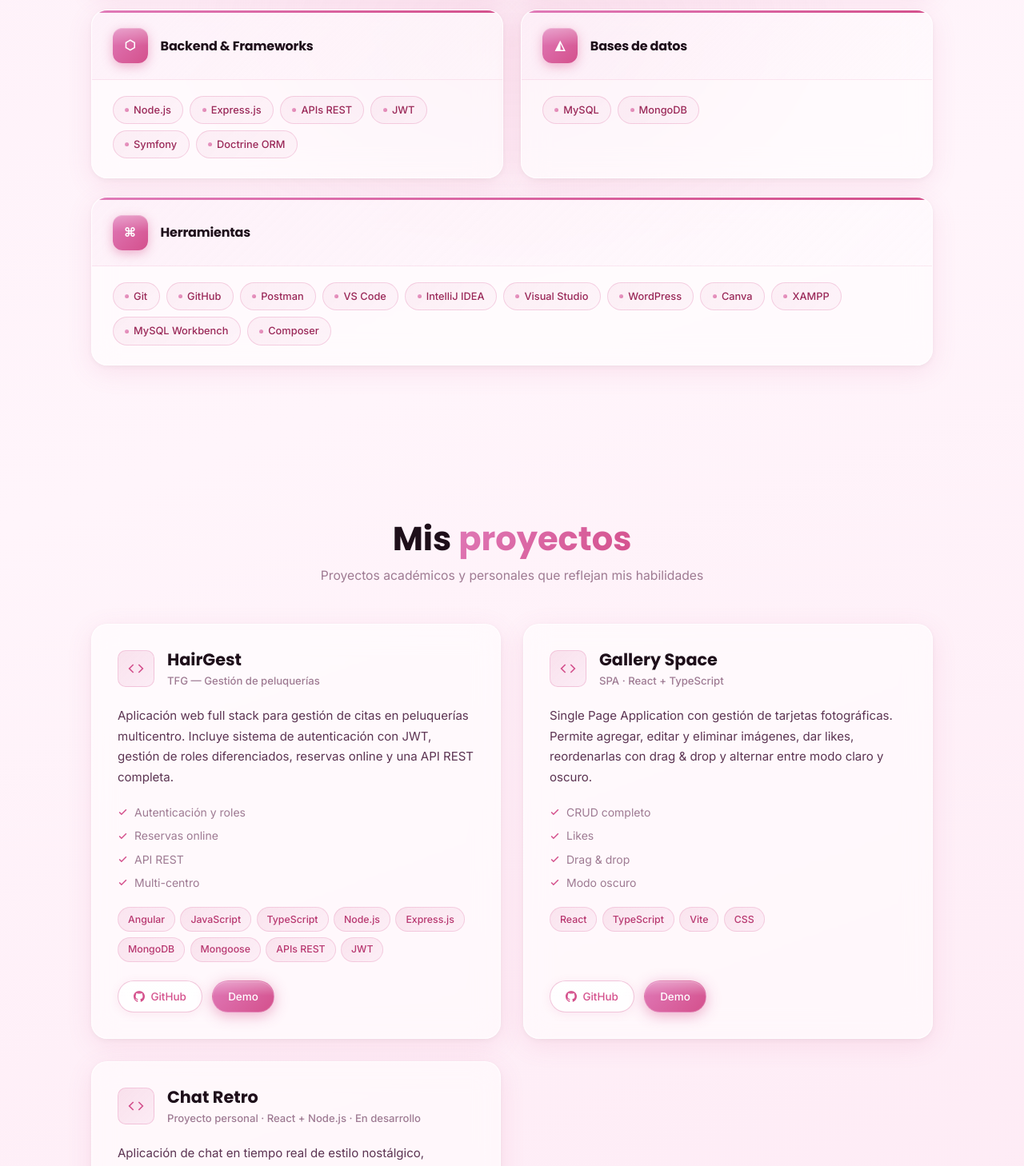
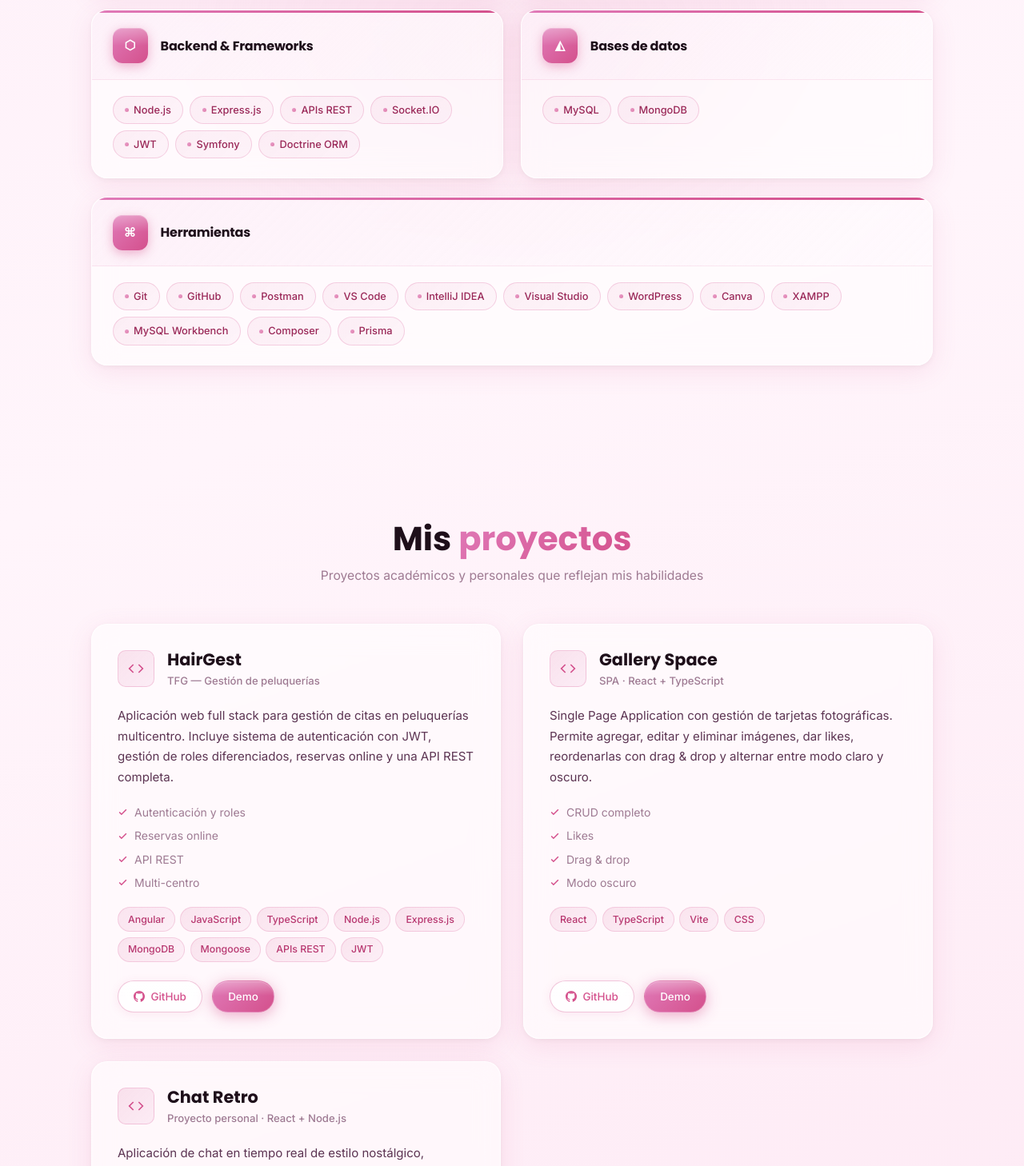
Before and after one commit to Monica-pxl/portfolio-monica, a React (Vite) app: page / in a window 1280 px wide. Shown: the part 2280-3738 px from the top of the page at 80% size. Built offline with nearby package versions, Linux system fonts and the light colour scheme.

Commit message:
Actualización de portfolio con nuevo proyecto añadido

```diff
--- a/src/components/Projects.tsx
+++ b/src/components/Projects.tsx
@@ -24,9 +24,9 @@ const PROJECTS: Project[] = [
   },
   {
     id: 'chat-retro',
-    tags: ['React', 'Node.js', 'Socket.IO', 'MySQL', 'Prisma', 'Express.js', 'TypeScript', 'Vite', 'APIs REST', 'JWT'],
+    tags: ['React', 'TypeScript', 'Node.js', 'Express.js', 'Socket.IO', 'MySQL', 'Prisma', 'Vite', 'APIs REST', 'JWT'],
     github: 'https://github.com/Monica-pxl/Chat-Retro.git',
-    demo: null,
+    demo: 'https://chatretro-app.vercel.app/',
   }
 ];
 
--- a/src/components/Skills.tsx
+++ b/src/components/Skills.tsx
@@ -22,7 +22,7 @@ const SKILL_GROUPS: SkillGroup[] = [
   {
     categoryKey: 2,
     icon: '⬡',
-    skills: ['Node.js', 'Express.js', 'APIs REST', 'JWT', 'Symfony', 'Doctrine ORM'],
+    skills: ['Node.js', 'Express.js', 'APIs REST', 'Socket.IO', 'JWT', 'Symfony', 'Doctrine ORM'],
   },
   {
     categoryKey: 3,
@@ -32,7 +32,7 @@ const SKILL_GROUPS: SkillGroup[] = [
   {
     categoryKey: 4,
     icon: '⌘',
-    skills: ['Git', 'GitHub', 'Postman', 'VS Code', 'IntelliJ IDEA', 'Visual Studio', 'WordPress', 'Canva', 'XAMPP', 'MySQL Workbench', 'Composer'],
+    skills: ['Git', 'GitHub', 'Postman', 'VS Code', 'IntelliJ IDEA', 'Visual Studio', 'WordPress', 'Canva', 'XAMPP', 'MySQL Workbench', 'Composer', 'Prisma'],
   },
 ];
 
--- a/src/i18n/translations.ts
+++ b/src/i18n/translations.ts
@@ -86,7 +86,7 @@ export const translations = {
         {
           id: 'chat-retro',
           title: 'Chat Retro',
-          subtitle: 'Proyecto personal · React + Node.js · En desarrollo',
+          subtitle: 'Proyecto personal · React + Node.js',
           description:
             'Aplicación de chat en tiempo real de estilo nostálgico, desarrollada como proyecto personal. Incluye múltiples salas temáticas de chat, autenticación de usuarios por roles y mensajería privada.',
           features: ['Chat en tiempo real', 'Salas temáticas', 'Mensajería privada', 'Historial de mensajes'],
@@ -286,7 +286,7 @@ export const translations = {
         {
           id: 'chat-retro',
           title: 'Chat Retro',
-          subtitle: 'Personal project · React + Node.js · In development',
+          subtitle: 'Personal project · React + Node.js',
           description:
             'Nostalgic-style real-time chat application developed as a personal project. It includes multiple themed chat rooms, role-based user authentication, and private messaging.',
           features: ['Real-time chat', 'Themed chat rooms', 'Private messaging', 'Message history'],
```
Also changed, not shown: 1 other file (tests, documents, lock files or other folders).
